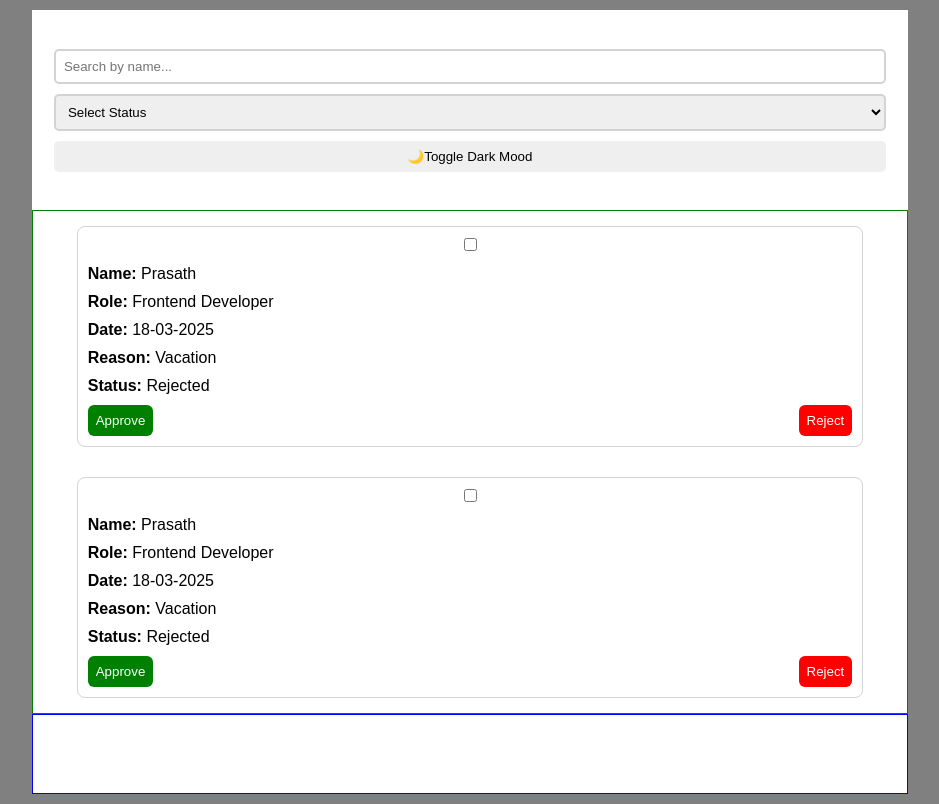
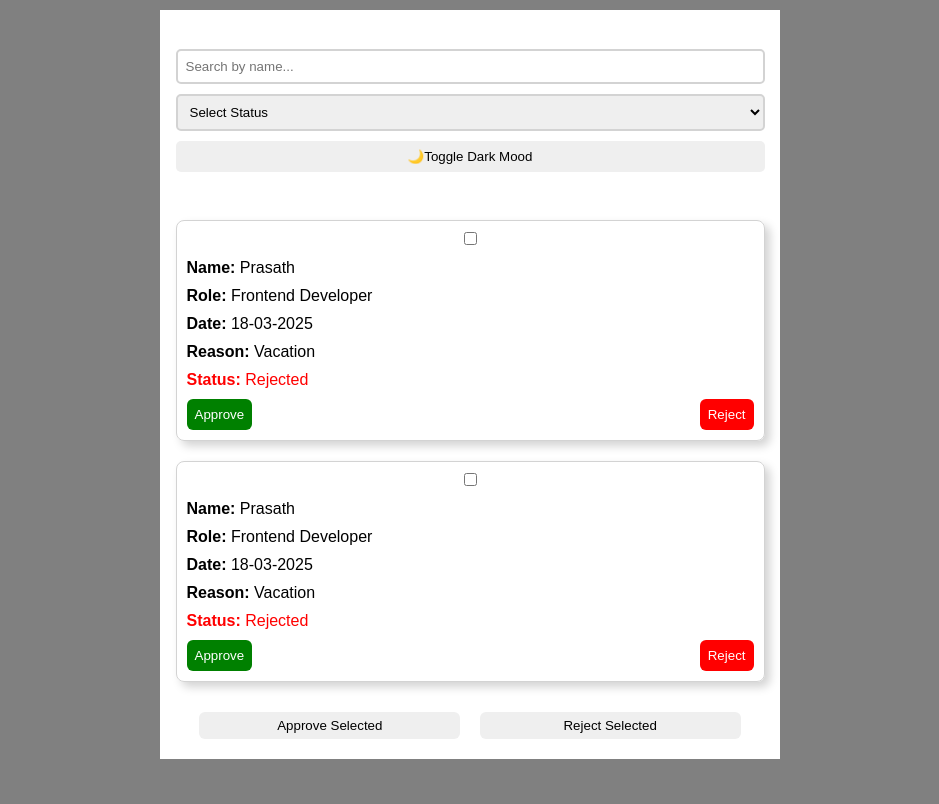
Before and after one commit to hemang500/task1, a PHP site: page / in a window 1280 px wide. Shown: the whole page, without its empty margins (170-1109 px from the left). After the commit the page ends 759 px from the top, so only its background shows below. Run offline with PHP 8.4, Linux system fonts and the light colour scheme.

Commit message:
finished front end design

```diff
--- a/index.html
+++ b/index.html
@@ -83,7 +83,7 @@
                 <p><strong>Role:</strong> Frontend Developer</p>
                 <p><strong>Date:</strong> 18-03-2025</p>
                 <p><strong>Reason:</strong> Vacation </p>
-                <p><strong>Status:</strong> Rejected</p>
+                <p class="status-para"><strong>Status:</strong> Rejected</p>
 
           <div class="employee-details-btn-box">
             <button type="submit" class="employee-details-btn1">Approve</button>
@@ -107,10 +107,11 @@
                          <!-- Accept and reject box -->
         <div class="main-container__actions">
 
-         <div class="accept-reject-box">
 
 
-         </div>
+        <button type="submit" class="approve-select-btn">Approve Selected</button>
+
+        <button type="submit" class="reject-select-btn">Reject Selected</button>
 
         </div>
 
--- a/style.css
+++ b/style.css
@@ -17,7 +17,7 @@ body{
 
 .main-container{
     padding:10px;
-    width:70vw;
+    width:50vw;
 }
 .main-container > div{
     background-color: white;
@@ -62,7 +62,6 @@ body{
 
                         /* employee details */
 .main-container__employee-details{
-    border: 1px solid green;
     display: flex;
     flex-direction: column;
     align-items: center;
@@ -70,13 +69,16 @@ body{
 
 
 .employee-details-box1{
-    margin: 15px;
+    margin: 10px 0 10px 0;
     border-radius:8px;
     border: 1px solid lightgray;
-    box-shadow: 0px 0px 0px 0px;
-    width: 90%;
+    box-shadow: 5px 5px 10px lightgray;
+    width:95%;
     padding:10px;
 
+}
+.status-para{
+    color: red;
 }
 .employee-checkbox-container{
     text-align: center;
@@ -116,7 +118,23 @@ body{
 
                   /* accept and reject contianer */
 .main-container__actions{
-    border: 1px solid blue;
-    height: 10vh;
+    padding: 20px;
+    display: flex;
+    justify-content: space-evenly;
 
 }
+
+.approve-select-btn{
+     width: 45%;
+    padding: 6px;
+    border: none;
+    border-radius: 6px;
+
+}
+
+.reject-select-btn{
+    width: 45%;
+    padding: 6px;
+    border: none;
+    border-radius: 6px;
+}
```
